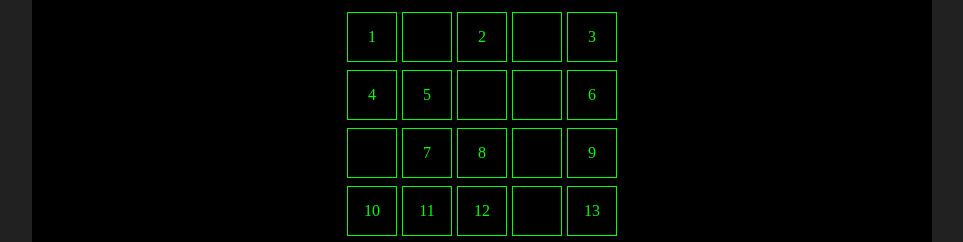
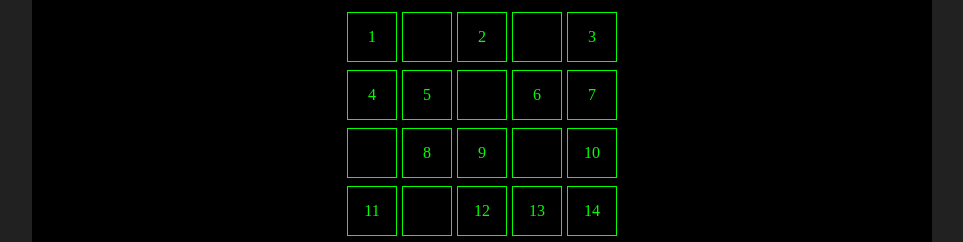
Before and after one commit to HiZollo/hz4ann-flag, a Next.js app: page / in a window 1280 px wide. Shown: the part 554-796 px from the top of the page, without its empty margins (158-1121 px from the left). Built offline with nearby package versions, Linux system fonts and the light colour scheme.

Commit message:
chore: make level18 display on the home buttons

```diff
--- a/components/homeButtons.tsx
+++ b/components/homeButtons.tsx
@@ -17,10 +17,9 @@ const skipped_level = [
   __(2, "/"),
   __(4, "/"),
   __(8, "/"),
-  __(9, "/"),
   __(11, "/"),
   __(14, "/"),
-  __(19, "/"),
+  __(17, "/"),
   __(21, "/"),
   __(25, "/")
 ]
```
